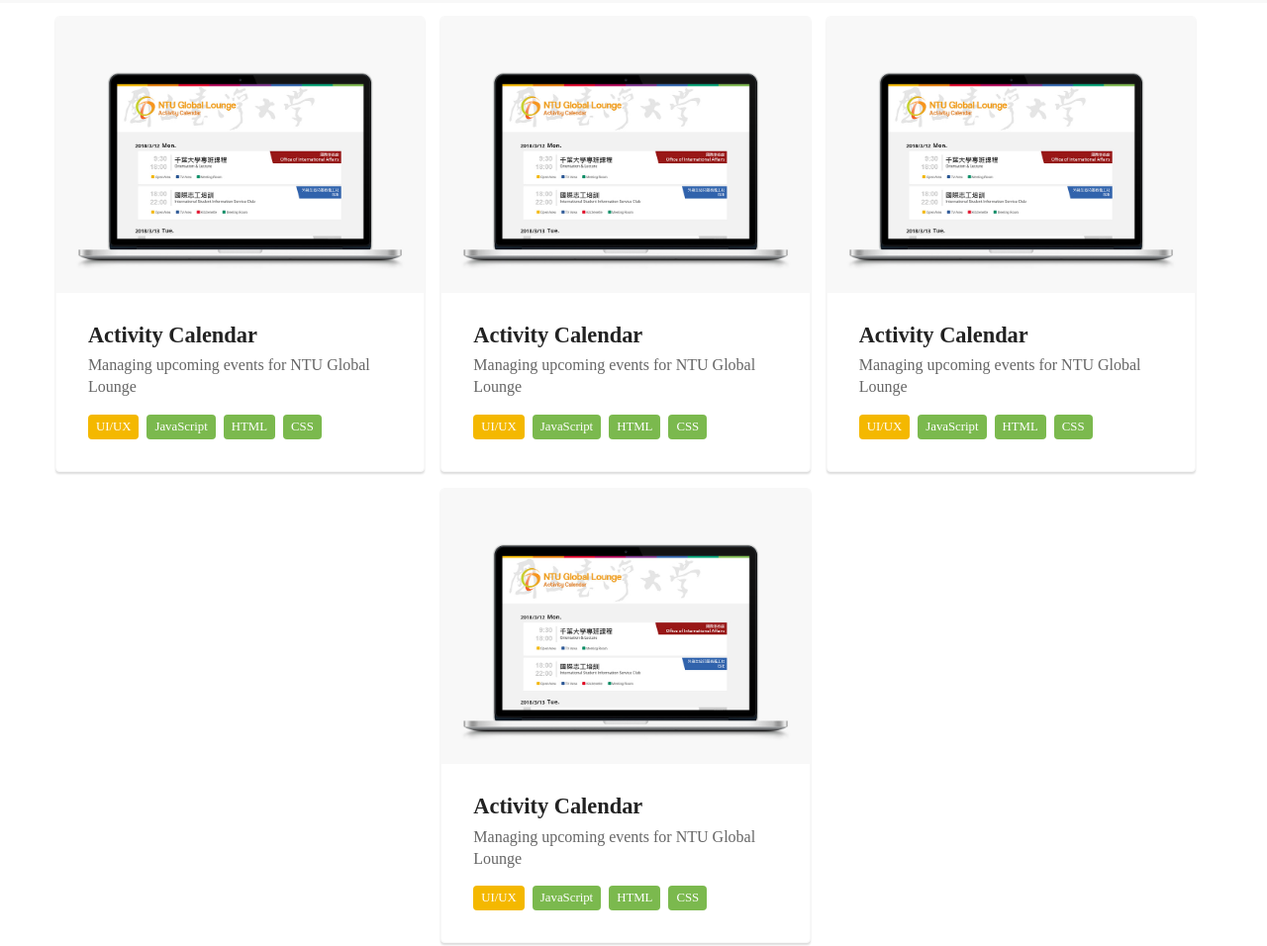
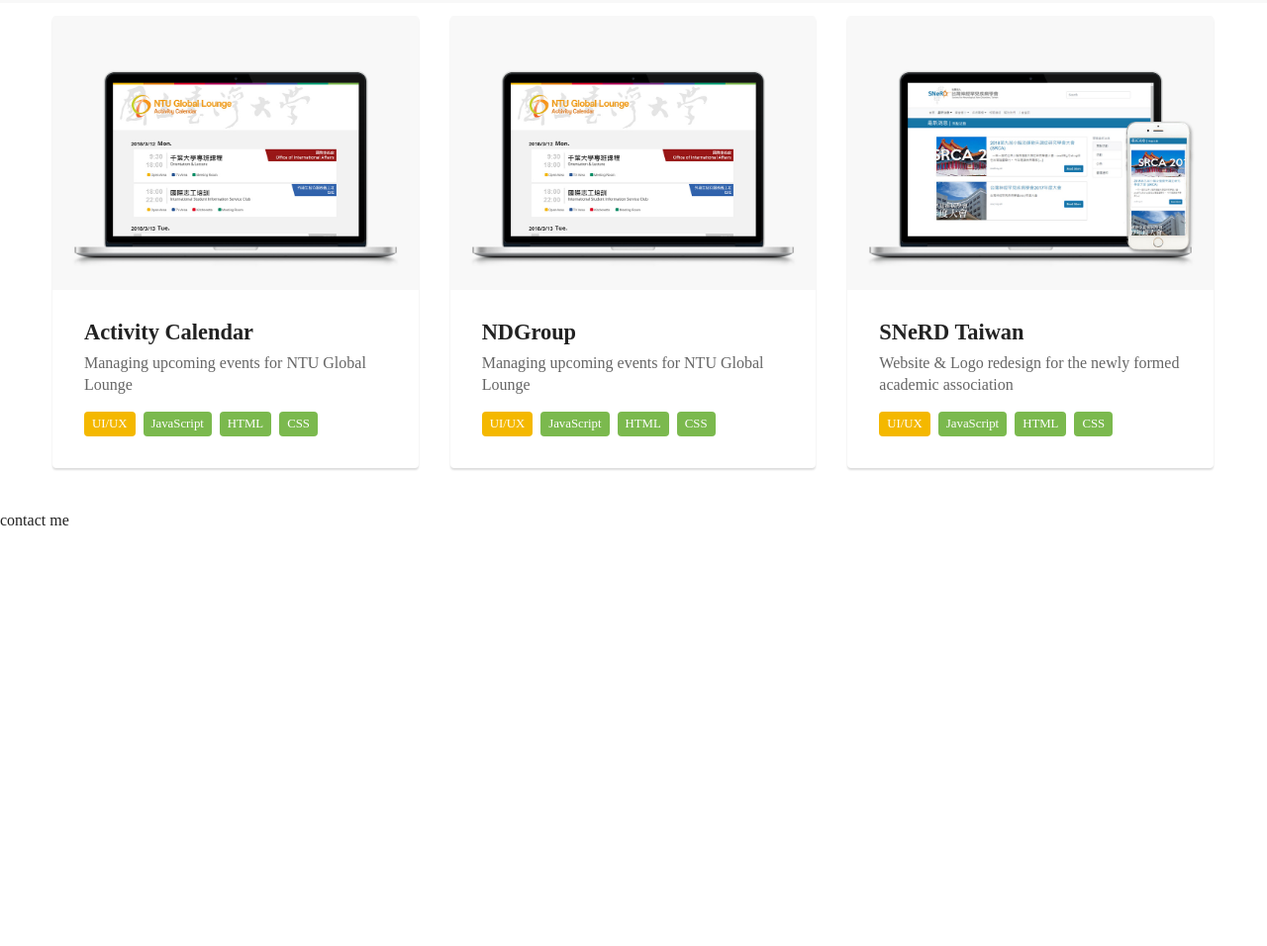
Before and after one commit to breakfasting/portfolio, a Gatsby site: page / in a window 1280 px wide. Shown: the part 523-1479 px from the top of the page at 99% size. After the commit the page ends 1057 px from the top, so only its background shows below. Built offline with nearby package versions, Linux system fonts and the light colour scheme; Gatsby itself is replaced by a stand-in of ours.

Commit message:
fix grid gutters/initial fetch data from md

```diff
--- a/gatsby-config.js
+++ b/gatsby-config.js
@@ -6,6 +6,13 @@ module.exports = {
   },
   plugins: [
     `gatsby-plugin-sass`,
+    {
+      resolve: `gatsby-source-filesystem`,
+      options: {
+        path: `${__dirname}/src/pages`,
+      },
+    },
+    `gatsby-transformer-remark`,
     `gatsby-plugin-react-helmet`,
     {
       resolve: `gatsby-plugin-prefetch-google-fonts`,
--- a/package.json
+++ b/package.json
@@ -13,7 +13,8 @@
     "gatsby-plugin-react-helmet": "^3.3.6",
     "gatsby-plugin-sass": "^2.3.12",
     "gatsby-plugin-sharp": "^2.6.14",
-    "gatsby-source-filesystem": "^2.3.14",
+    "gatsby-source-filesystem": "^2.3.23",
+    "gatsby-transformer-remark": "^2.8.27",
     "gatsby-transformer-sharp": "^2.5.7",
     "node-sass": "^4.14.1",
     "prop-types": "^15.7.2",
--- /dev/null
+++ b/src/components/card.jsx
@@ -0,0 +1,32 @@
+import React from 'react';
+import Img from 'gatsby-image';
+import styles from './card.module.scss';
+
+const Card = ({
+  project: {
+    frontmatter: {
+      featuredImage, title, description, tags, date,
+    }
+  },
+}) => (
+  <>
+    {console.log(title)}
+    <Img fluid={featuredImage.childImageSharp.fluid} />
+    <div className={styles.info}>
+      <div className={styles.cardTitle}>
+        <h1>{title}</h1>
+      </div>
+      <div className={styles.cardDesc}>
+        {description}
+      </div>
+      <div className={styles.tags}>
+        <span className={styles.orange}>UI/UX</span>
+        <span>JavaScript</span>
+        <span>HTML</span>
+        <span>CSS</span>
+      </div>
+    </div>
+  </>
+);
+
+export default Card;
--- /dev/null
+++ b/src/components/card.module.scss
@@ -0,0 +1,39 @@
+@import './colors.scss';
+
+.info {
+  padding: 32px;
+}
+
+.cardTitle {
+  font-size: 1.4em;
+  font-weight: bold;
+  margin-bottom: 8px;
+}
+
+.cardDesc {
+  margin-bottom: 8px;
+  line-height: 1.4em;
+  color: $dark-grey;
+}
+
+.tags {
+  margin-top: 16px;
+  font-size: 0.8em;
+
+  span {
+    color: white;
+    display: inline-block;
+    padding: 6px 8px;
+    background-color: $green;
+    margin-right: 8px;
+    border-radius: 4px;
+  }
+
+  .blue {
+    background-color: $blue;
+  }
+
+  .orange {
+    background-color: $orange;
+  }
+}
--- a/src/components/projects.jsx
+++ b/src/components/projects.jsx
@@ -1,80 +1,59 @@
 import React from 'react';
+import { useStaticQuery, graphql } from 'gatsby';
 import ntuac from '../images/project-ntuac.jpg';
 import styles from './projects.module.scss';
+import Card from './card';
 
-const Projects = () => (
-  <div className={styles.projects}>
-    <div className={styles.contentWrap}>
-      <div className={styles.card}>
-        <img src={ntuac} alt="" />
-        <div className={styles.info}>
-          <div className={styles.cardTitle}>
-            <h1>Activity Calendar</h1>
+// const mockProjects = [
+//   {
+//     title: 'Activity Calendar',
+//     desc: 'Managing upcoming events for NTU Global Lounge',
+//     img: ntuac,
+//     tagsCode: [],
+//     tagsDesign: [],
+//     tagsScience: [],
+//   },
+// ];
+
+const Projects = () => {
+  const { allMarkdownRemark: { edges: projects } } = useStaticQuery(graphql`
+  query MyQuery {
+    allMarkdownRemark {
+      edges {
+        node {
+          frontmatter {
+            date
+            description
+            title
+            tags {
+              name
+              type
+            }
+            featuredImage {
+              childImageSharp {
+                fluid {
+                  ...GatsbyImageSharpFluid
+                }
+              }
+            }
+          }
+        }
+      }
+    }
+  }
+`);
+  console.log(projects);
+  return (
+    <div className={styles.projects}>
+      <div className={styles.contentWrap}>
+        {projects.map((project) => (
+          <div className={styles.card}>
+            <Card project={project.node} />
           </div>
-          <div className={styles.cardDesc}>
-            Managing upcoming events for NTU Global Lounge
-          </div>
-          <div className={styles.tags}>
-            <span className={styles.orange}>UI/UX</span>
-            <span>JavaScript</span>
-            <span>HTML</span>
-            <span>CSS</span>
-          </div>
-        </div>
-      </div>
-      <div className={styles.card}>
-        <img src={ntuac} alt="" />
-        <div className={styles.info}>
-          <div className={styles.cardTitle}>
-            <h1>Activity Calendar</h1>
-          </div>
-          <div className={styles.cardDesc}>
-            Managing upcoming events for NTU Global Lounge
-          </div>
-          <div className={styles.tags}>
-            <span className={styles.orange}>UI/UX</span>
-            <span>JavaScript</span>
-            <span>HTML</span>
-            <span>CSS</span>
-          </div>
-        </div>
-      </div>
-      <div className={styles.card}>
-        <img src={ntuac} alt="" />
-        <div className={styles.info}>
-          <div className={styles.cardTitle}>
-            <h1>Activity Calendar</h1>
-          </div>
-          <div className={styles.cardDesc}>
-            Managing upcoming events for NTU Global Lounge
-          </div>
-          <div className={styles.tags}>
-            <span className={styles.orange}>UI/UX</span>
-            <span>JavaScript</span>
-            <span>HTML</span>
-            <span>CSS</span>
-          </div>
-        </div>
-      </div>
-      <div className={styles.card}>
-        <img src={ntuac} alt="" />
-        <div className={styles.info}>
-          <div className={styles.cardTitle}>
-            <h1>Activity Calendar</h1>
-          </div>
-          <div className={styles.cardDesc}>
-            Managing upcoming events for NTU Global Lounge
-          </div>
-          <div className={styles.tags}>
-            <span className={styles.orange}>UI/UX</span>
-            <span>JavaScript</span>
-            <span>HTML</span>
-            <span>CSS</span>
-          </div>
-        </div>
+        ))}
       </div>
     </div>
-  </div>
-);
+  );
+};
 
 export default Projects;
--- a/src/components/projects.module.scss
+++ b/src/components/projects.module.scss
@@ -10,70 +10,27 @@
   padding: 13px 13px;
   box-sizing: border-box;
   display: flex;
-  justify-content: center;
+  justify-content: flex-start;
   flex-wrap: wrap;
 }
 
 .card {
   background-color: white;
   width: 100%;
-  border: 1px solid $light-grey;
   border-radius: 4px;
   overflow: hidden;
   box-shadow: $grey 0 2px 2px;
   margin-right: 0em;
-  margin-bottom: 1em;
-
-  img {
-    width: 100%;
-  }
-
-  .info {
-    padding: 32px;
-  }
-
-  .cardTitle {
-    font-size: 1.4em;
-    font-weight: bold;
-    margin-bottom: 8px;
-  }
-
-  .cardDesc {
-    margin-bottom: 8px;
-    line-height: 1.4em;
-    color: $dark-grey;
-  }
-
-  .tags {
-    margin-top: 16px;
-    font-size: 0.8em;
-
-    span {
-      color: white;
-      display: inline-block;
-      padding: 6px 8px;
-      background-color: $green;
-      margin-right: 8px;
-      border-radius: 4px;
-    }
-
-    .blue {
-      background-color: $blue;
-    }
-
-    .orange {
-      background-color: $orange;
-    }
-  }
+  margin-bottom: 2em;
 }
 
 @media (min-width: 768px) {
   .card {
-    width: calc(50% - 2em);
+    width: calc(50% - 1em);
   }
 
   .card:not(:nth-child(2n)) {
-    margin-right: 1em;
+    margin-right: 2em;
   }
 }
 
@@ -83,10 +40,14 @@
   }
 
   .card {
-    width: calc(33% - 1em);
+    width: calc(33.3% - 1.33em);
+  }
+
+  .card:not(:nth-child(2n)) {
+    margin-right: 0em;
   }
 
   .card:not(:nth-child(3n)) {
-    margin-right: 1em;
+    margin-right: 2em;
   }
 }
--- /dev/null
+++ b/src/pages/project-activity-calendar.md
@@ -0,0 +1,21 @@
+---
+title: "Activity Calendar"
+description: "Managing upcoming events for NTU Global Lounge"
+date: "2017-08-10"
+featuredImage: ../images/project-ntuac.jpg
+tags:
+  - name: "UI/UX"
+    type: "design"
+  - name: "JavaScript"
+    type: "code"
+  - name: "HTML"
+    type: "code"
+  - name: "CSS"
+    type: "code"
+---
+
+Pandas are really sweet.
+
+Here's a video of a panda eating sweets.
+
+<iframe width="560" height="315" src="https://www.youtube.com/embed/4n0xNbfJLR8" frameborder="0" allowfullscreen></iframe>
--- /dev/null
+++ b/src/pages/project-ndg.md
@@ -0,0 +1,21 @@
+---
+title: "NDGroup"
+description: "Managing upcoming events for NTU Global Lounge"
+date: "2017-08-10"
+featuredImage: ../images/project-ntuac.jpg
+tags:
+  - name: "UI/UX"
+    type: "design"
+  - name: "JavaScript"
+    type: "code"
+  - name: "HTML"
+    type: "code"
+  - name: "CSS"
+    type: "code"
+---
+
+Pandas are really sweet.
+
+Here's a video of a panda eating sweets.
+
+<iframe width="560" height="315" src="https://www.youtube.com/embed/4n0xNbfJLR8" frameborder="0" allowfullscreen></iframe>
--- /dev/null
+++ b/src/pages/project-snerd.md
@@ -0,0 +1,23 @@
+---
+title: "SNeRD Taiwan"
+description: "Website & Logo redesign for the newly formed academic association"
+date: "2017-10-01"
+featuredImage: ../images/project-snerd.jpg
+tags:
+  - name: "UI/UX"
+    type: "design"
+  - name: "RWD"
+    type: "design"
+  - name: "Bootstrap"
+    type: "code"
+  - name: "PHP"
+    type: "code"
+  - name: "CMS"
+    type: "code"
+---
+
+Pandas are really sweet.
+
+Here's a video of a panda eating sweets.
+
+<iframe width="560" height="315" src="https://www.youtube.com/embed/4n0xNbfJLR8" frameborder="0" allowfullscreen></iframe>
```
Also changed, not shown: src/images/project-ndg.jpg (added), src/images/project-sfbms2016.jpg (added), src/images/project-snerd.jpg (added), 1 other file.
